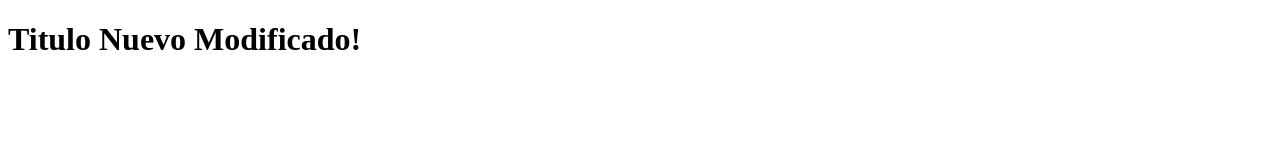
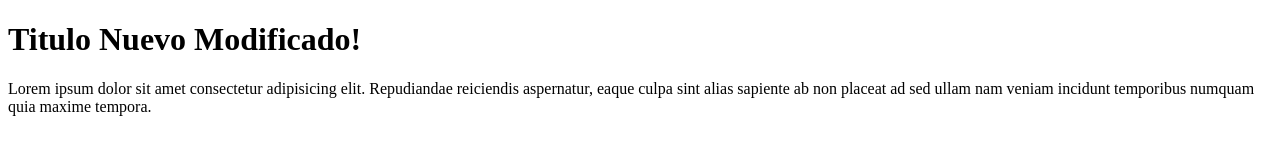
Before and after one commit to Elvira2021/hello-world-git, a plain HTML site: page index.html in a window 1280 px wide. Drawn offline with Linux system fonts and the light colour scheme.

Commit message:
Agregue parrafo al index

```diff
--- a/index.html
+++ b/index.html
@@ -9,5 +9,11 @@
 <body>
     <h1>Titulo Nuevo Modificado!</h1>
 
+    <p>
+        Lorem ipsum dolor sit amet consectetur adipisicing elit. Repudiandae reiciendis aspernatur,
+        eaque culpa sint alias sapiente ab non placeat ad sed ullam nam veniam incidunt temporibus numquam
+        quia maxime tempora.
+    </p>
+
 </body>
 </html>
```
